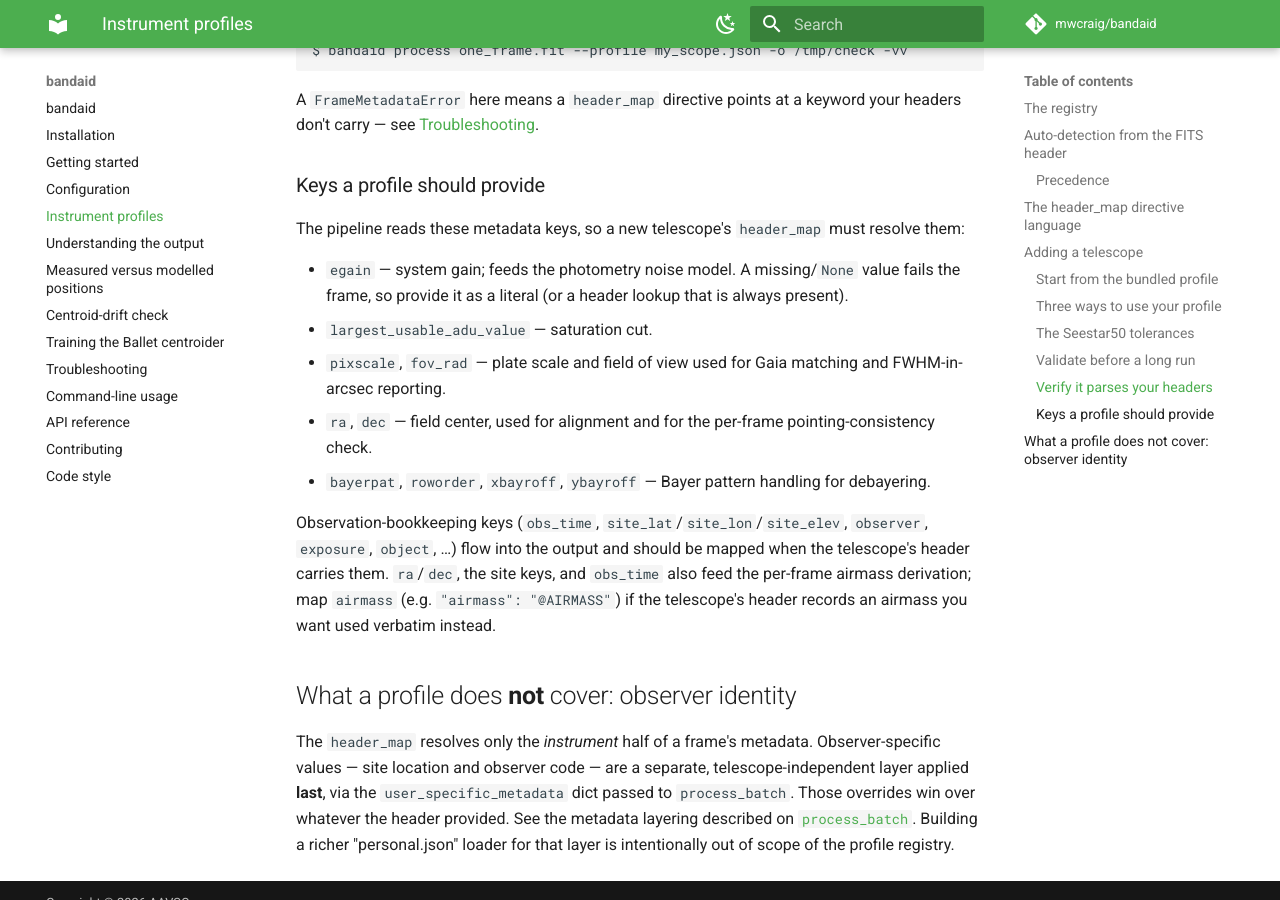
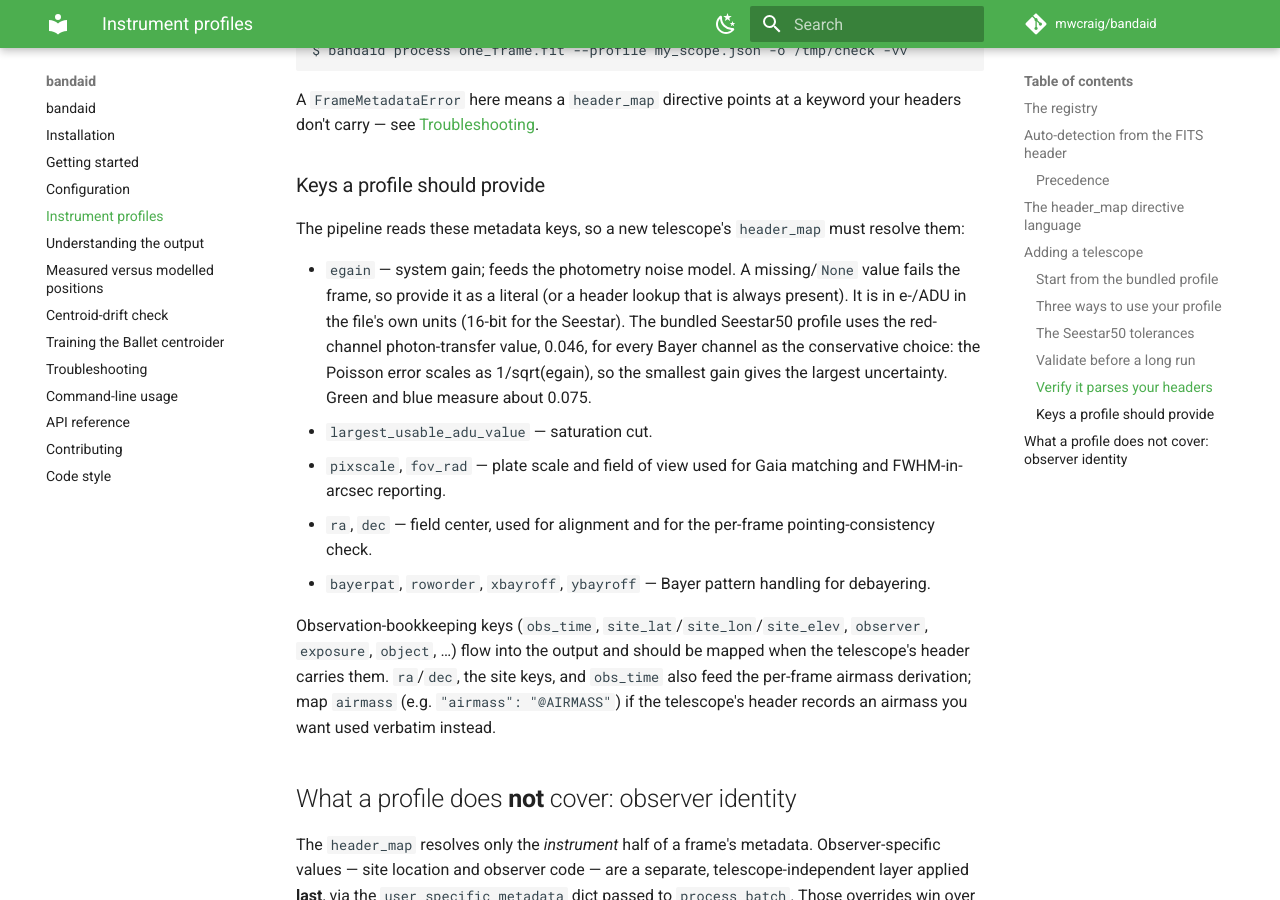
Before and after one commit to mwcraig/bandaid, an MkDocs documentation site: the page built from docs/instrument_profiles.md, in a window 1280 px wide and 900 px high, scrolled down 7525 px. Built offline with MkDocs 1.6.1 and Material for MkDocs 9.7.7, drawn with Linux system fonts in a browser that asks for light colours; comment, search, counter and statistics services are not loaded; some of the changed text lies outside the part shown.

Commit message:
Adopt the measured red-channel gain for the Seestar50 profile
The Seestar50 egain was 0.3116 e-/ADU, an unmeasured placeholder. A
photon-transfer measurement (pairs of flats, variance of the difference
against the mean) at gain 80 gives green 0.075, blue 0.076 and red 0.046
e-/ADU in 16-bit file units. Green agrees with ZWO's ASI462MC gain curve;
red is lower because the camera applies a white-balance multiplier of about
1.6 to red in firmware.

bandaid has one egain per instrument, so the profile adopts the red value for
every channel as the worst case: Poisson noise is sqrt(net/egain), so the
smallest gain gives the largest error. Green and blue uncertainties come out
about 28 % too large for Poisson-limited stars. Fluxes are unchanged; only
count_err and snr move, and with them which rows pass min_snr.

🤖 Generated with [Claude Code](https://claude.com/claude-code)

```diff
--- a/docs/instrument_profiles.md
+++ b/docs/instrument_profiles.md
@@ -143,7 +143,7 @@ resolves the directives against a frame's FITS header.
 | ---------------- | ----------------------------------- | -------------------------------------------------------------------------------------------- |
 | `"@KEY"`         | `"obs_time": "@DATE-OBS"`           | Take the value of FITS header keyword `KEY`. Falls back to a `#`-default (below) if missing. |
 | `"!KEY index N"` | `"tel_manufac": "!CREATOR index 0"` | Split header keyword `KEY` on whitespace and take the `N`-th token (0-based).                |
-| literal          | `"egain": 0.3116`                   | Use the literal value as-is. Used for hardware constants the header does not carry.          |
+| literal          | `"egain": 0.046`                    | Use the literal value as-is. Used for hardware constants the header does not carry.          |
 | `"#key": value`  | `"#stack": 1`                       | A **fallback** for `key`: used only when the `@` lookup for `key` finds nothing.             |
 | `"_anything"`    | `"_note": "..."`                    | A comment. Ignored entirely.                                                                 |
 
@@ -372,7 +372,11 @@ resolve them:
 
 - `egain` — system gain; feeds the photometry noise model. A missing/`None`
     value fails the frame, so provide it as a literal (or a header lookup that is
-    always present).
+    always present). It is in e-/ADU in the file's own units (16-bit for the
+    Seestar). The bundled Seestar50 profile uses the red-channel photon-transfer
+    value, 0.046, for every Bayer channel as the conservative choice: the
+    Poisson error scales as 1/sqrt(egain), so the smallest gain gives the
+    largest uncertainty. Green and blue measure about 0.075.
 - `largest_usable_adu_value` — saturation cut.
 - `pixscale`, `fov_rad` — plate scale and field of view used for Gaia matching
     and FWHM-in-arcsec reporting.
```
Also changed, not shown: CHANGELOG.md (+5 -0 lines), 3 other files.
